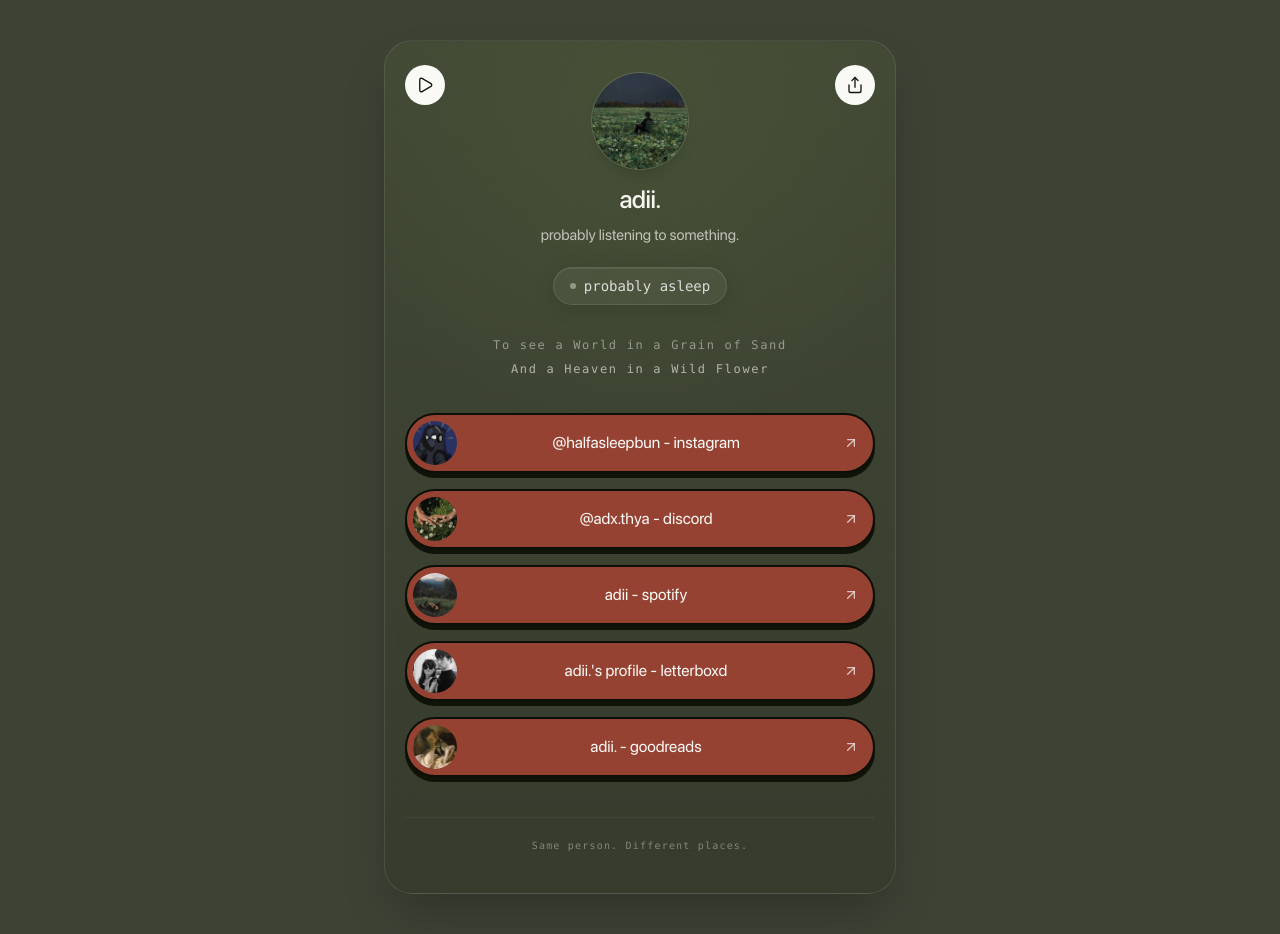
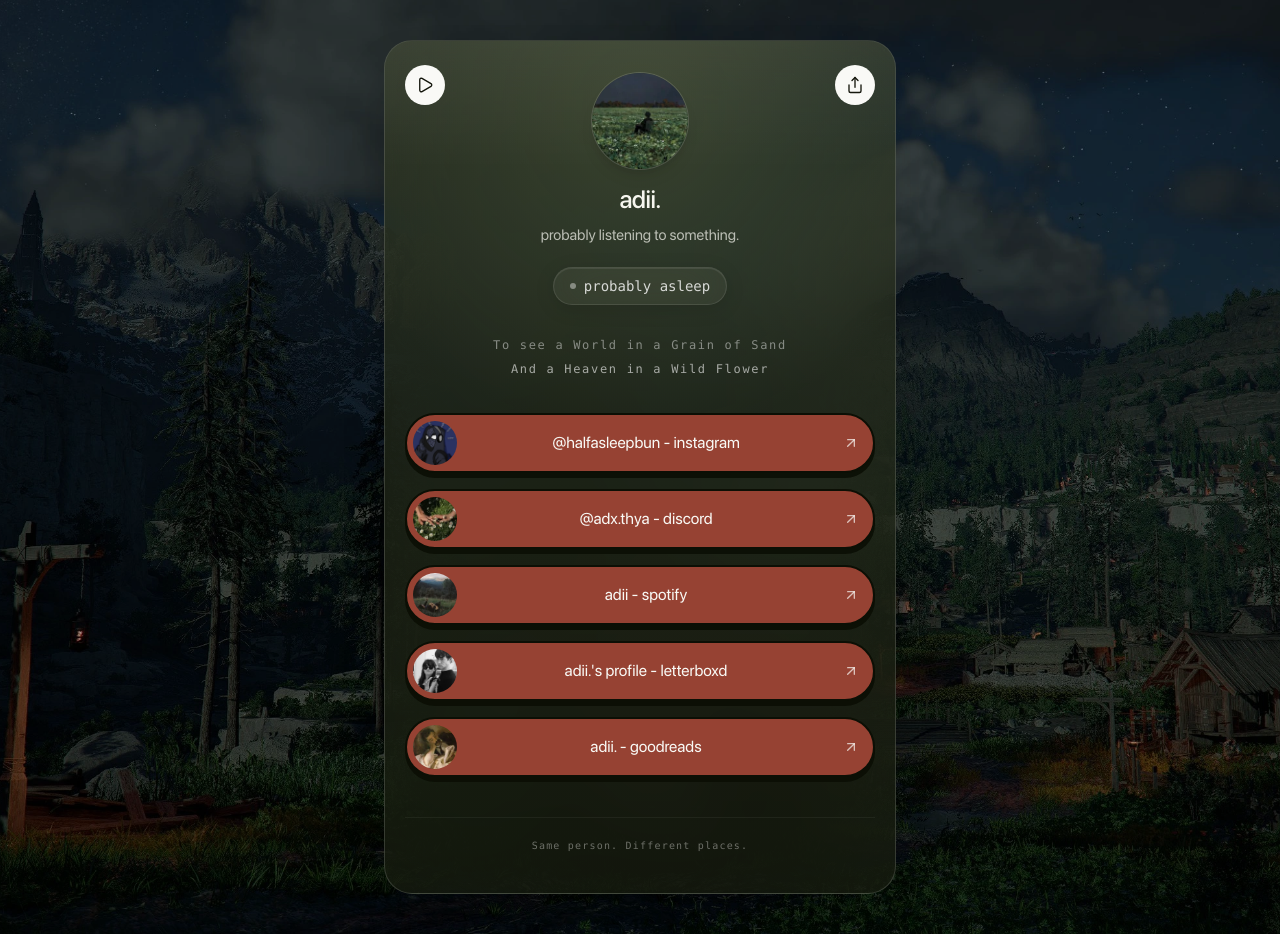
Before and after one commit to adxthya/adithya-link, a Next.js app: page / in a window 1280 px wide. Built offline with nearby package versions, Linux system fonts and the light colour scheme.

Commit message:
Add background image and glass card treatment

```diff
--- a/app/globals.css
+++ b/app/globals.css
@@ -78,10 +78,10 @@
 
   /* Profile card */
   --card-gradient: linear-gradient(
-    180deg,
-    oklch(0.42 0.045 126 / 0.45),
-    oklch(0.3 0.03 126 / 0.35)
-  );
+  180deg,
+  oklch(0.32 0.035 125 / 0.68),
+  oklch(0.22 0.025 125 / 0.72)
+);
 }
 
 @layer base {
--- a/app/page.jsx
+++ b/app/page.jsx
@@ -2,16 +2,31 @@ import ShareButton from "./components/ShareButton";
 import MusicButton from "./components/MusicButton";
 import RotatingPhrase from "./components/RotatingPhrase";
 import LinkItem from "./components/LinkItem";
-import { links } from "./links";
+import { links } from "./links"
 
 export default function Home() {
   return (
-    <main className="flex min-h-dvh flex-col items-center justify-center bg-background px-4 py-8 sm:py-10">
-      <div className="relative w-full max-w-lg overflow-hidden rounded-[28px] border border-white/10 bg-card-gradient shadow-2xl backdrop-blur-xl">
+    <main className="relative flex min-h-dvh flex-col items-center justify-center overflow-hidden bg-background px-4 py-8 sm:py-10">
+  <div
+    className="absolute inset-0 bg-cover bg-center"
+    style={{ backgroundImage: "url('/images/background.webp')" }}
+    aria-hidden="true"
+  />
+
+  <div
+    className="absolute inset-0 bg-black/35"
+    aria-hidden="true"
+  />
+
+  <div className="relative z-10 w-full max-w-lg overflow-hidden rounded-[28px] border border-white/15 bg-card-gradient shadow-2xl backdrop-blur-2xl">
         <div
-          className="pointer-events-none absolute inset-0 bg-page-glow"
-          aria-hidden="true"
-        />
+  className="pointer-events-none absolute inset-0 bg-page-glow opacity-70"
+  aria-hidden="true"
+/>
+<div
+  className="pointer-events-none absolute inset-x-0 top-0 h-32 bg-gradient-to-b from-white/[0.06] to-transparent"
+  aria-hidden="true"
+/>
 
         <div className="relative z-10 flex flex-col px-4 pb-8 pt-5 sm:px-5 sm:pb-10 sm:pt-6">
           <div className="flex items-start justify-between">
```
Also changed, not shown: public/images/background.webp (added).
